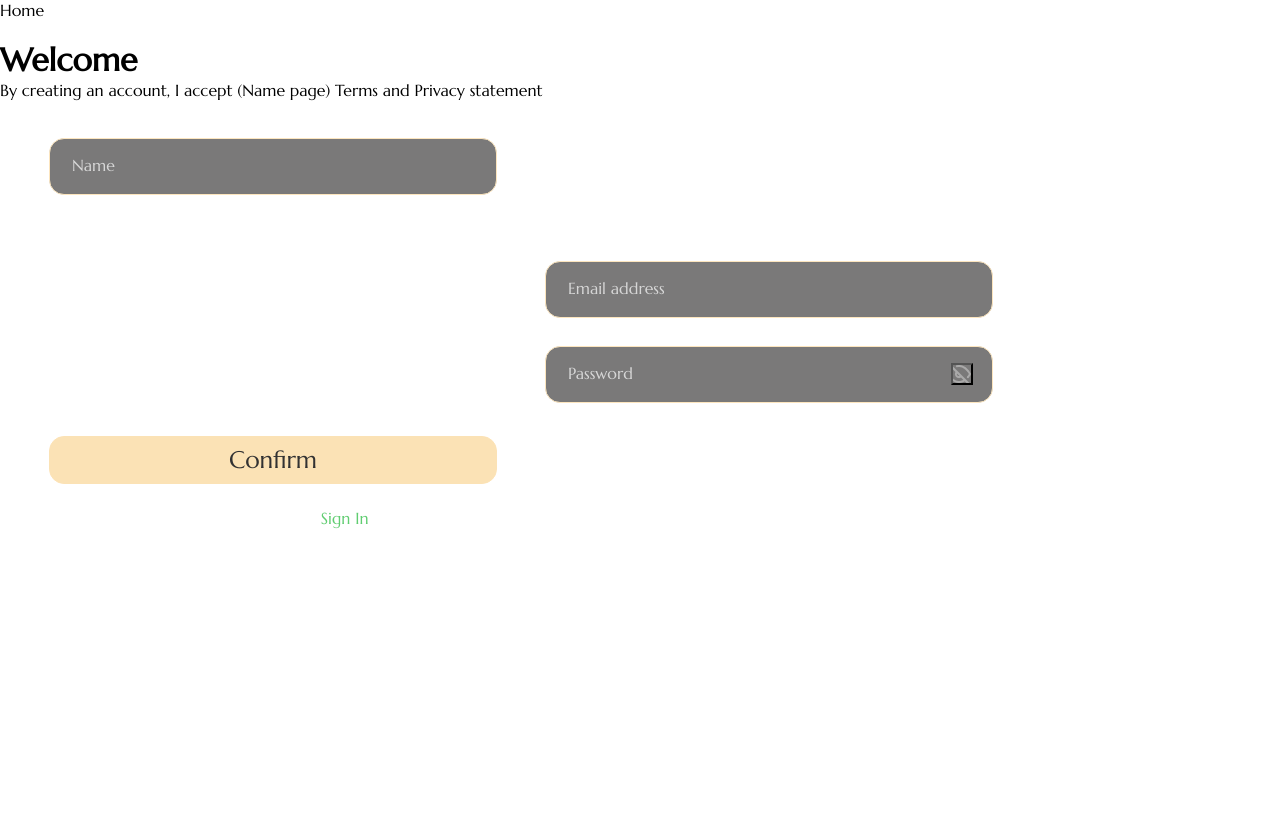
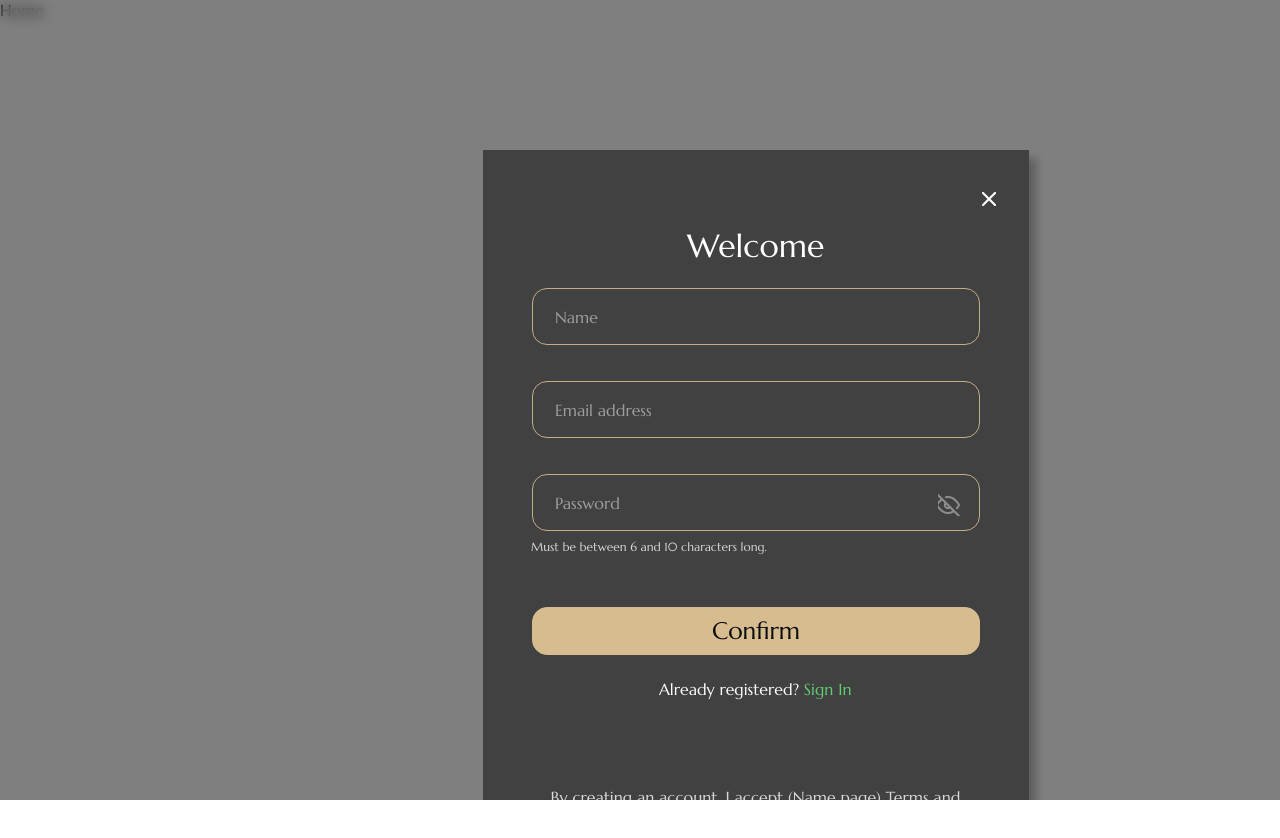
Before and after one commit to CMPetManager/CM-memory-seller, a React (Create React App) app: page /registration in a window 1280 px wide. Shown: the top 838 px of the page. After the commit the page ends 800 px from the top, so only its background shows below. Built offline with nearby package versions, Linux system fonts and the light colour scheme; a web font is replaced by a local one.

Commit message:
corrections CSS and JSX

```diff
--- a/src/components/Authentication/Registration/Registration.css
+++ b/src/components/Authentication/Registration/Registration.css
@@ -1,17 +1,34 @@
 .registration-form {
+  position: fixed;
+  left: 0;
+  top: 0;
   box-sizing: border-box;
   margin: 0;
   padding: 0;
   width: 100%;
-  height: 982px;
+  height: 100%;
+  max-height: 982px;
+  background-color: rgba(0, 0, 0, 0.5);
+  backdrop-filter: blur(7px);
+  display: flex;
+  justify-content: center;
+  align-items: center;
+  overflow: auto;
 }
 
-*,
-*::before,
-*::after {
-  box-sizing: inherit;
+.registration-form__body {
+  position: absolute;
+  top: 150px;
+  left: 483px;
+  right: 483px;
+  width: 546px;
+  height: 715px;
+  background: #424141;
+  box-shadow: 8px 8px 8px rgba(0, 0, 0, 0.25);
+  margin: 0;
+  padding: 0;
+  z-index: 20;
 }
-
 .registration-form__exit {
   position: absolute;
   top: 38px;
@@ -20,21 +37,13 @@
   width: 22px;
   background: url(img/x2.png) no-repeat right center;
 }
-
-.body {
-  position: absolute;
-  top: 150px;
-  left: 483px;
-  bottom: 134px;
-  width: 546px;
-  height: 715px;
-  background: #424141;
-  box-shadow: 8px 8px 8px rgba(0, 0, 0, 0.25);
-  margin: 0;
-  padding: 0;
+.registration-form__exit:hover {
+  filter: invert(86%) sepia(27%) saturate(507%) hue-rotate(341deg)
+    brightness(101%) contrast(97%);
+  transition: all 0.5s ease-in-out;
 }
 
-.body__title {
+.registration-form__title {
   margin-top: 56px;
   margin-left: 204px;
   font-family: "Marcellus";
@@ -55,6 +64,16 @@
   border: 1px solid #fbdba3;
   border-radius: 15px;
   background-color: #424141;
+  resize: none;
+  color: #d7d6d3;
+  font-family: "Marcellus";
+  font-style: normal;
+  font-weight: 400;
+  font-size: 16px;
+  line-height: 20px;
+  padding-left: 22px;
+  padding-right: 40px;
+  outline:none;
 }
 
 .input_form::placeholder {
@@ -65,43 +84,48 @@
   line-height: 20px;
   color: #ffffff;
   opacity: 0.7;
-  padding-left: 22px;
 }
 
-.user-name__input {
+.input__user-name {
   width: 448px;
   height: 57px;
   margin-left: 49px;
   top: 138px;
 }
 
-.email__input {
+.input__email {
   width: 448px;
   height: 57px;
   margin-left: 49px;
-  top: 223px;
+  top: 231px;
 }
-.password__eye-off {
+.input__password_eye-off {
   position: absolute;
-  top: 325px;
+  top: 344px;
   left: 455px;
   height: 22px;
   width: 22px;
+  border: none;
   background: url(/src/components/Authentication/Registration/img/eye-off2.png)
     no-repeat right center;
 }
+.input__password_eye-off:hover {
+  filter: invert(98%) sepia(10%) saturate(20%) hue-rotate(32deg) brightness(43%)
+    contrast(103%);
+  transition: all 0.5s ease-in-out;
+}
 
-.password__input {
+.input__password {
   width: 448px;
   height: 57px;
   margin-left: 49px;
-  top: 308px;
+  top: 324px;
 }
 
-.password__text {
+.input__text {
   position: absolute;
   margin-left: 48px;
-  top: 373px;
+  top: 389px;
   font-family: "Marcellus";
   font-style: normal;
   font-weight: 400;
@@ -111,20 +135,26 @@
   opacity: 0.8;
 }
 
-.confirm__btn {
+.input__confirm-btn {
   box-sizing: border-box;
   position: absolute;
   width: 448px;
   height: 48px;
   margin-left: 49px;
-  top: 436px;
-  background: #fbdba3;
+  top: 457px;
+  background-color: #fbdba3;
   opacity: 0.8;
   border: 1px solid #fbdba3;
   border-radius: 15px;
+  transition-duration: 0.4s;
 }
 
-.confirm__text-btn {
+.input__confirm-btn:hover {
+  background-color: #6f6d6d;
+  cursor: pointer;
+}
+
+.input__confirm-text {
   font-family: "Marcellus";
   font-style: normal;
   font-weight: 400;
@@ -136,7 +166,7 @@
 .confirm__text-log {
   position: absolute;
   margin-left: 176px;
-  top: 508px;
+  top: 529px;
   font-family: "Marcellus";
   font-style: normal;
   font-weight: 400;
@@ -164,22 +194,28 @@
   opacity: 0.8;
 }
 
-.registration-form__text-error{
+.input__text-error {
   position: absolute;
   margin-left: 49px;
-  font-family: 'Marcellus';
-font-style: normal;
-font-weight: 400;
-font-size: 16px;
-line-height: 20px;
-color: #E86666;
+  font-family: "Marcellus";
+  font-style: normal;
+  font-weight: 400;
+  font-size: 16px;
+  line-height: 20px;
+  color: #e86666;
 }
-.empty-name{
+.empty-name {
   top: 203px;
 }
-.empty-email{
+.empty-email {
   top: 296px;
 }
-.empty-password{
+.empty-password {
   top: 389px;
 }
+
+/* @media (max-width: 600px) {
+  .registration-form__body{
+
+  }
+} */
--- a/src/components/Authentication/Registration/Registration.jsx
+++ b/src/components/Authentication/Registration/Registration.jsx
@@ -40,7 +40,7 @@ const Registration = (props) => {
     'Must be between 6 and 10 characters long.'
   );
   const textHidden = () => {
-    if (passwordError) {
+    if (passwordError && passwordEmptyError) {
       setPasswordTextHidden(false);
     } else {
       setPasswordTextHidden('Must be between 6 and 10 characters long.');
@@ -104,13 +104,15 @@ const Registration = (props) => {
           </a>
         </div>
         <h1 className='registration-form__title'>Welcome</h1>
-        <div className='registration-form__input user-name'>
+
+        <div className='registration-form__input '>
+          <div>
             <input
               onBlur={(e) => blurHandler(e)}
               name='name'
               id='name'
               type='text'
-            className='user-name__input input_form'
+              className='input__user-name input_form'
               placeholder='Name'
               value={name}
               onChange={(e) => {
@@ -119,18 +121,18 @@ const Registration = (props) => {
               }}
             ></input>
             {nameDirty && nameEmptyError && (
-            <div className='registration-form__text-error empty-name'>
+              <div className='input__text-error empty-name'>
                 {nameEmptyError}
               </div>
             )}
           </div>
-        <div className='registration-form__exit email'>
+          <div>
             <input
               onBlur={(e) => blurHandler(e)}
               name='email'
               id='email'
               type='text'
-            className='email__input input_form'
+              className='input__email input_form'
               placeholder='Email address'
               value={email}
               onChange={(e) => {
@@ -139,16 +141,16 @@ const Registration = (props) => {
               }}
             ></input>
             {emailDirty && emailEmptyError && (
-            <div className='registration-form__text-error empty-email'>
+              <div className='input__text-error empty-email'>
                 {emailEmptyError}
               </div>
             )}
           </div>
-        <div className='registration-form__exit password'>
+          <div>
             <input
               onBlur={blurHandler}
               name='password'
-            className='password__input input_form'
+              className='input__password input_form'
               type={passwordShown ? 'text' : 'password'}
               id='password'
               placeholder='Password'
@@ -160,27 +162,29 @@ const Registration = (props) => {
                 textHidden();
               }}
             />
-          <div className='registration-form__text-error empty-password'>
+            <div className='input__text-error empty-password'>
               {passwordError}
             </div>
             {passwordDirty && passwordEmptyError && (
-            <div className='registration-form__text-error empty-password'>
+              <div className='input__text-error empty-password'>
                 {passwordEmptyError}
               </div>
             )}
 
             <button
               type='button'
-            className='password__eye-off'
+              className='input__password_eye-off'
               onClick={togglePassword}
             ></button>
-          <p className='password__text password__text_hidden'>
+            <p className='input__text password__text_hidden'>
               {passwordTextHidden}
             </p>
           </div>
-        <div className='registration-form__confirm confirm'>
-          <button type='submit' className='confirm__btn'>
-            <span className='confirm__text-btn'>Confirm</span>
+        </div>
+
+        <div>
+          <button type='submit' className='input__confirm-btn'>
+            <span className='input__confirm-text'>Confirm</span>
           </button>
 
           <p className='confirm__text-log'>
@@ -191,7 +195,7 @@ const Registration = (props) => {
           </p>
         </div>
         <div>
-          <p className='registration-form__warning-footer'>
+          <p className='body__warning-footer'>
             By creating an account, I accept (Name page) Terms and Privacy
             statement
           </p>
```
Also changed, not shown: public/1.jpg (added). Lines whose indentation alone changed are shown as unchanged.
